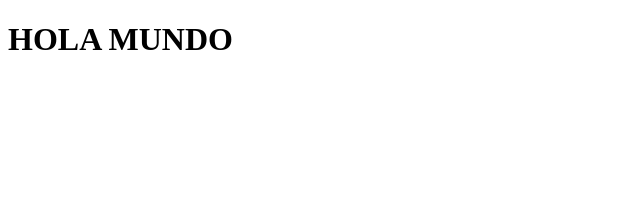
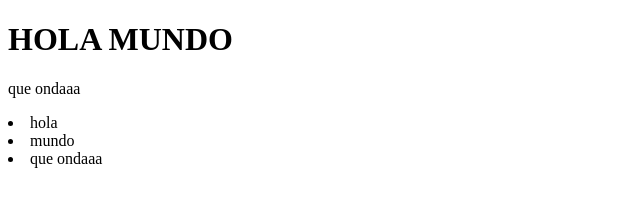
Before and after one commit to VallesV/mi_repositorio, a plain HTML site: page index.html in a window 1280 px wide. Shown: the whole page, without its empty margins (0-640 px from the left). Drawn offline with Linux system fonts and the light colour scheme.

Commit message:
modificacion list

```diff
--- a/index.html
+++ b/index.html
@@ -8,6 +8,9 @@
 </head>
 <body>
     <h1>HOLA MUNDO </h1>
-
+    <p>que ondaaa</p>
+    <li>hola</li>
+    <li>mundo</li>
+    <li>que ondaaa</li>
 </body>
 </html>
```
